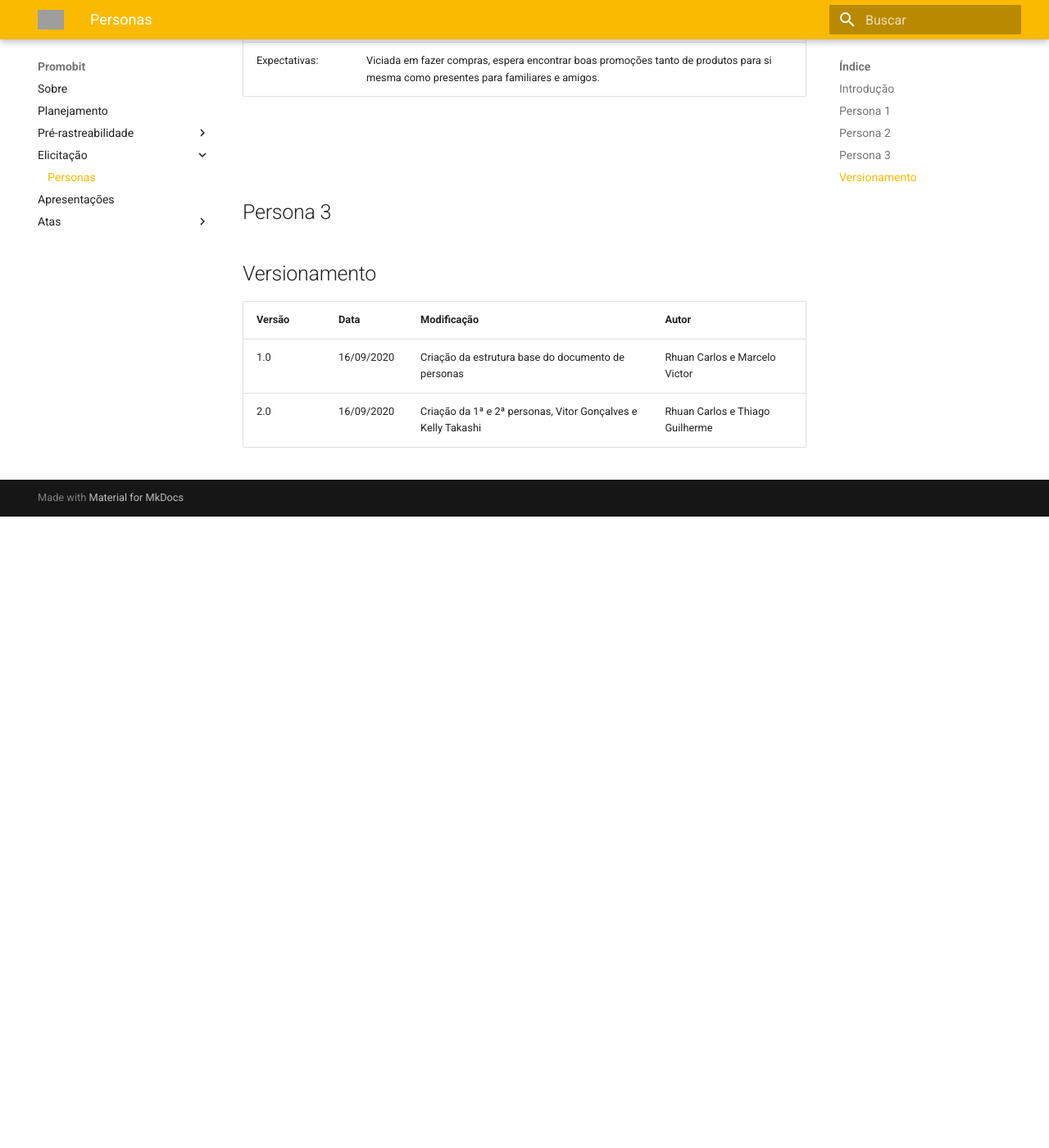
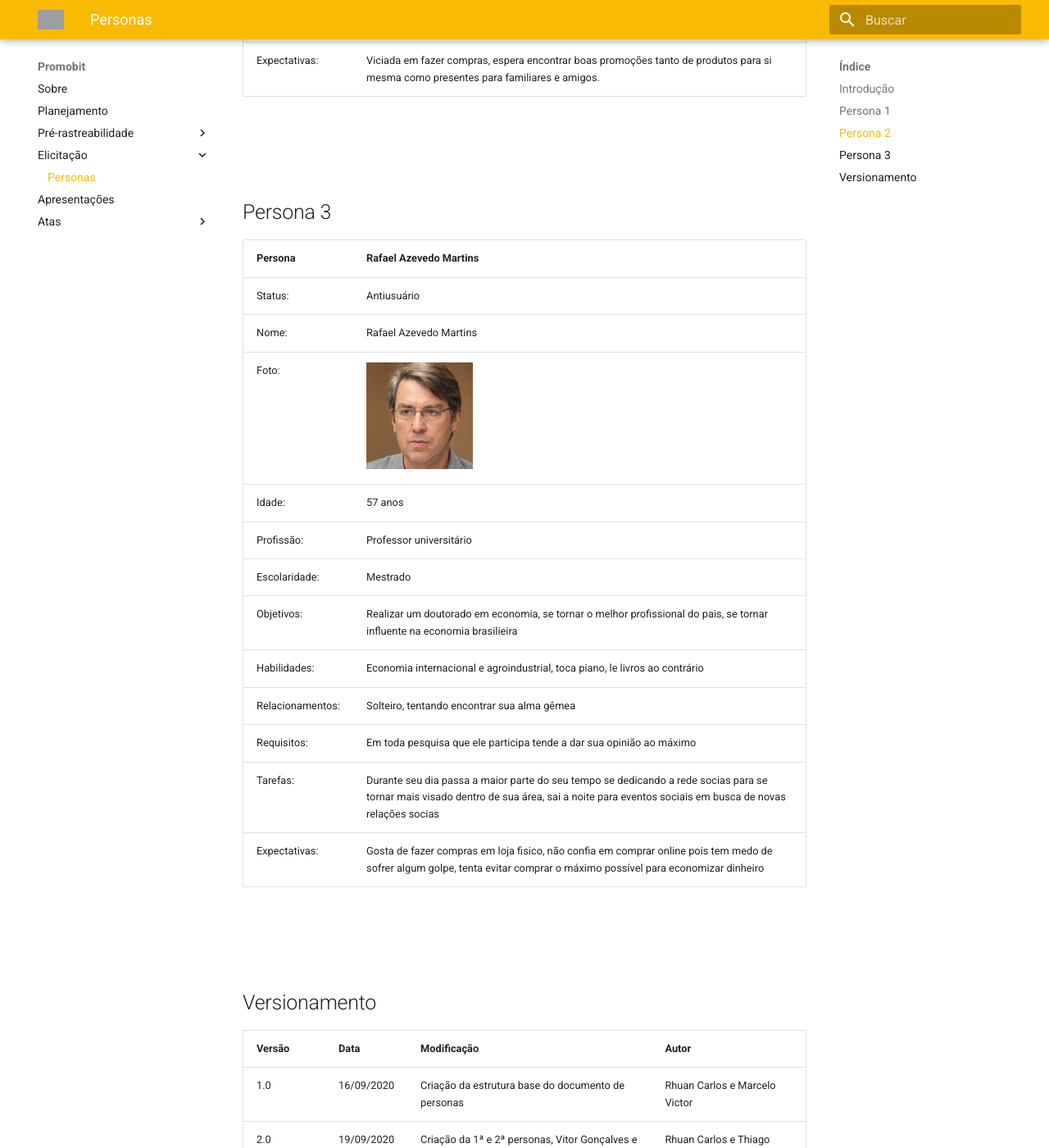
Before and after one commit to Joao-Pedro-Moura/2020.1-Promobit, an MkDocs documentation site: the page built from docs/elicitacao/personas.md, in a window 1280 px wide and 1400 px high, scrolled down 2106 px. Shown: the whole window at 82% size. Built offline with MkDocs 1.6.1 and Material for MkDocs 9.7.7, drawn with Linux system fonts in a browser that asks for light colours; old or Windows-style settings are respelled for this version of MkDocs; before the commit the page ends 2736 px from its top, so only the background shows below that; some of the changed text lies outside the part shown; grey boxes are pictures that could not be loaded.

Commit message:
Criação da terceira persona

```diff
--- a/docs/elicitacao/personas.md
+++ b/docs/elicitacao/personas.md
@@ -53,9 +53,27 @@
 
 ## Persona 3
 
+| Persona | Rafael Azevedo Martins |
+|--|--|
+| Status: | Antiusuário |
+| Nome: | Rafael Azevedo Martins |
+| Foto: | <img src="../../assets/personas/Rafael.jpg" alt="Rafael" style="width:130px;"/> |
+| Idade: | 57 anos |
+| Profissão: | Professor universitário |
+| Escolaridade: | Mestrado |
+| Objetivos: | Realizar um doutorado em economia, se tornar o melhor profissional do pais, se tornar influente na economia brasilieira |
+| Habilidades: | Economia internacional e agroindustrial, toca piano, le livros ao contrário |
+| Relacionamentos: | Solteiro, tentando encontrar sua alma gêmea |
+| Requisitos: | Em toda pesquisa que ele participa tende a dar sua opinião ao máximo |
+| Tarefas: | Durante seu dia passa a maior parte do seu tempo se dedicando a rede socias para se tornar mais visado dentro de sua área, sai a noite para eventos sociais em busca de novas relações socias |
+| Expectativas: | Gosta de fazer compras em loja fisico, não confia em comprar online pois tem medo de sofrer algum golpe, tenta evitar comprar o máximo possível para economizar dinheiro |
+
+
+<br /><br />
 
 ## Versionamento
 | Versão | Data | Modificação | Autor |
 |--|--|--|--|
 | 1.0 | 16/09/2020 | Criação da estrutura base do documento de personas | Rhuan Carlos e Marcelo Victor |
-| 2.0 | 16/09/2020 | Criação da 1ª e 2ª personas, Vitor Gonçalves e Kelly Takashi | Rhuan Carlos e Thiago Guilherme |
+| 2.0 | 19/09/2020 | Criação da 1ª e 2ª personas, Vitor Gonçalves e Kelly Takashi | Rhuan Carlos e Thiago Guilherme |
+| 3.0 | 19/09/2020 | Criação da 3ª persona, Rafael Azevedo | Marcelo Victor |
```
Also changed, not shown: docs/assets/personas/Rafael.jpg (added).
